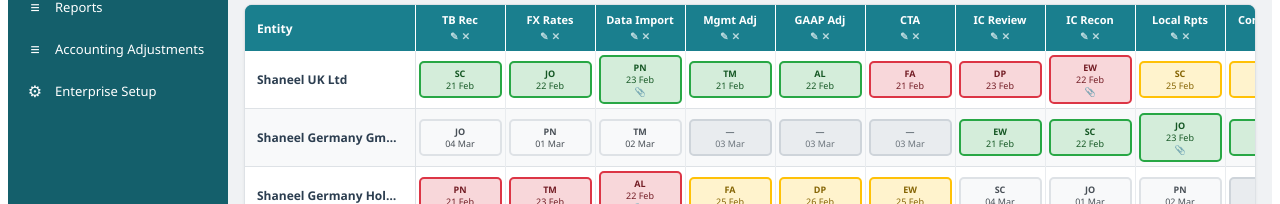
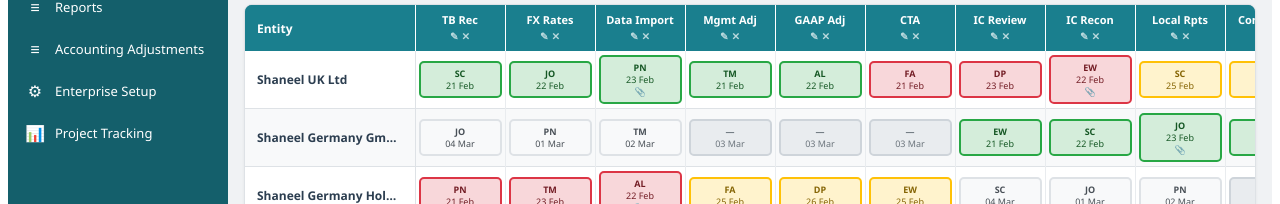
Before and after one commit to NHOwl123/mondial-workflow, a React (Vite) app: page / in a window 1280 px wide. Shown: the part 137-341 px from the top of the page. Built offline with nearby package versions, Linux system fonts and the light colour scheme.

Commit message:
Update App.jsx

```diff
--- a/src/App.jsx
+++ b/src/App.jsx
@@ -1,4 +1,5 @@
 import { useState, useMemo, useEffect, useCallback } from "react";
+import ProjectTracking from "./ProjectTracking/index.jsx";
 
 // ─── Theme ────────────────────────────────────────────────────────────────────
 const TEAL = "#1a7f8e";
@@ -785,6 +786,7 @@
     { id: "reports",      label: "Reports",                 icon: "≡" },
     { id: "adjustments",  label: "Accounting Adjustments",  icon: "≡" },
     { id: "setup",        label: "Enterprise Setup",        icon: "⚙" },
+    { id: "projects",     label: "Project Tracking",        icon: "📊" },
   ];
 
   return (
@@ -824,6 +826,7 @@
               {activeNav === "workflow" ? "Period-End Close Workflow"
                : activeNav === "reports" ? "Reports"
                : activeNav === "adjustments" ? "Accounting Adjustments"
+               : activeNav === "projects" ? "Project Tracking"
                : "Enterprise Setup"}
             </span>
             {activeNav === "workflow" && (
@@ -841,6 +844,7 @@
 
         {/* Page content */}
         <div style={{ flex: 1, display: "flex", overflow: "hidden" }}>
+          {activeNav === "projects" && <ProjectTracking />}
           {activeNav === "reports" && <PlaceholderPage title="Reports" />}
           {activeNav === "adjustments" && <PlaceholderPage title="Accounting Adjustments" />}
           {activeNav === "setup" && (
```
